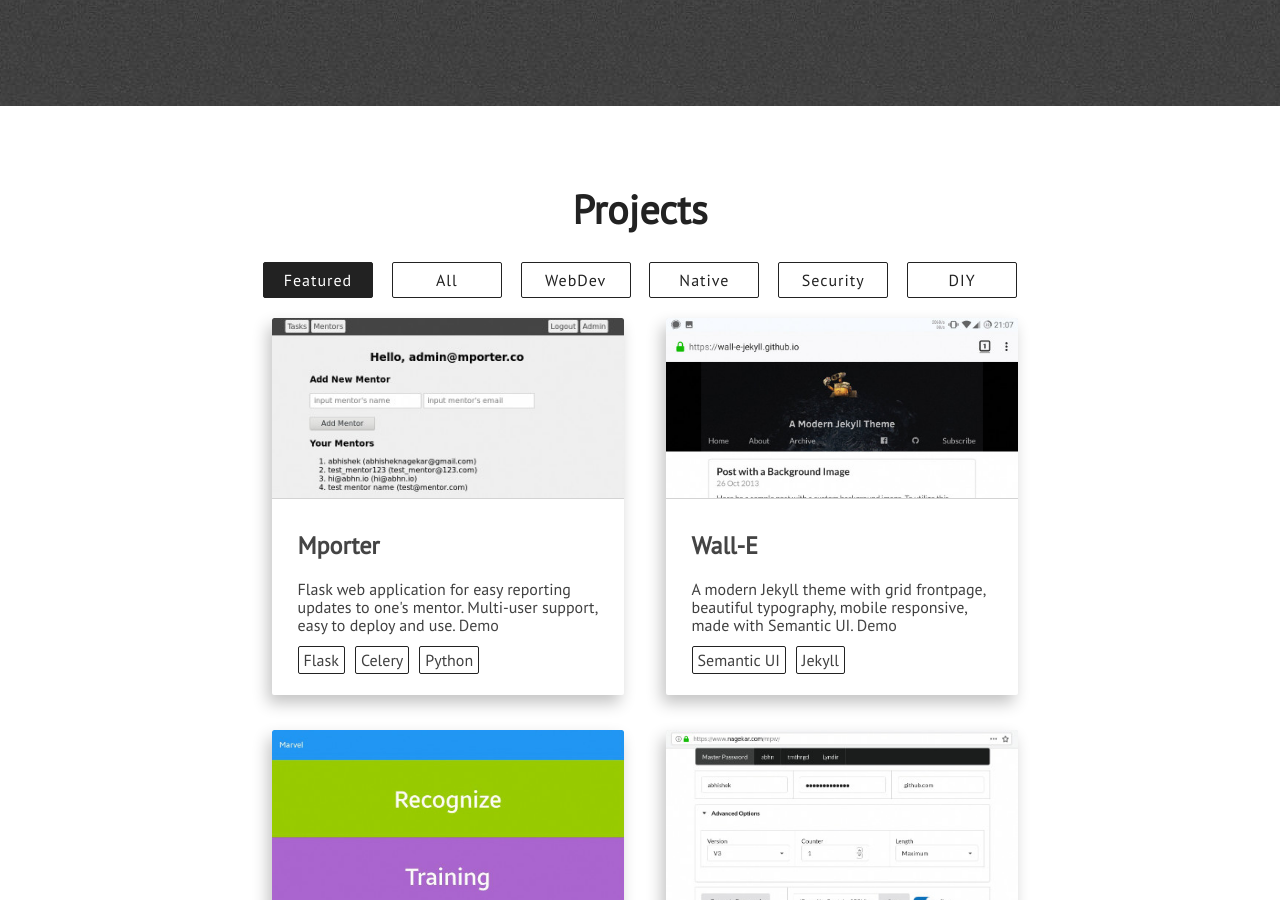
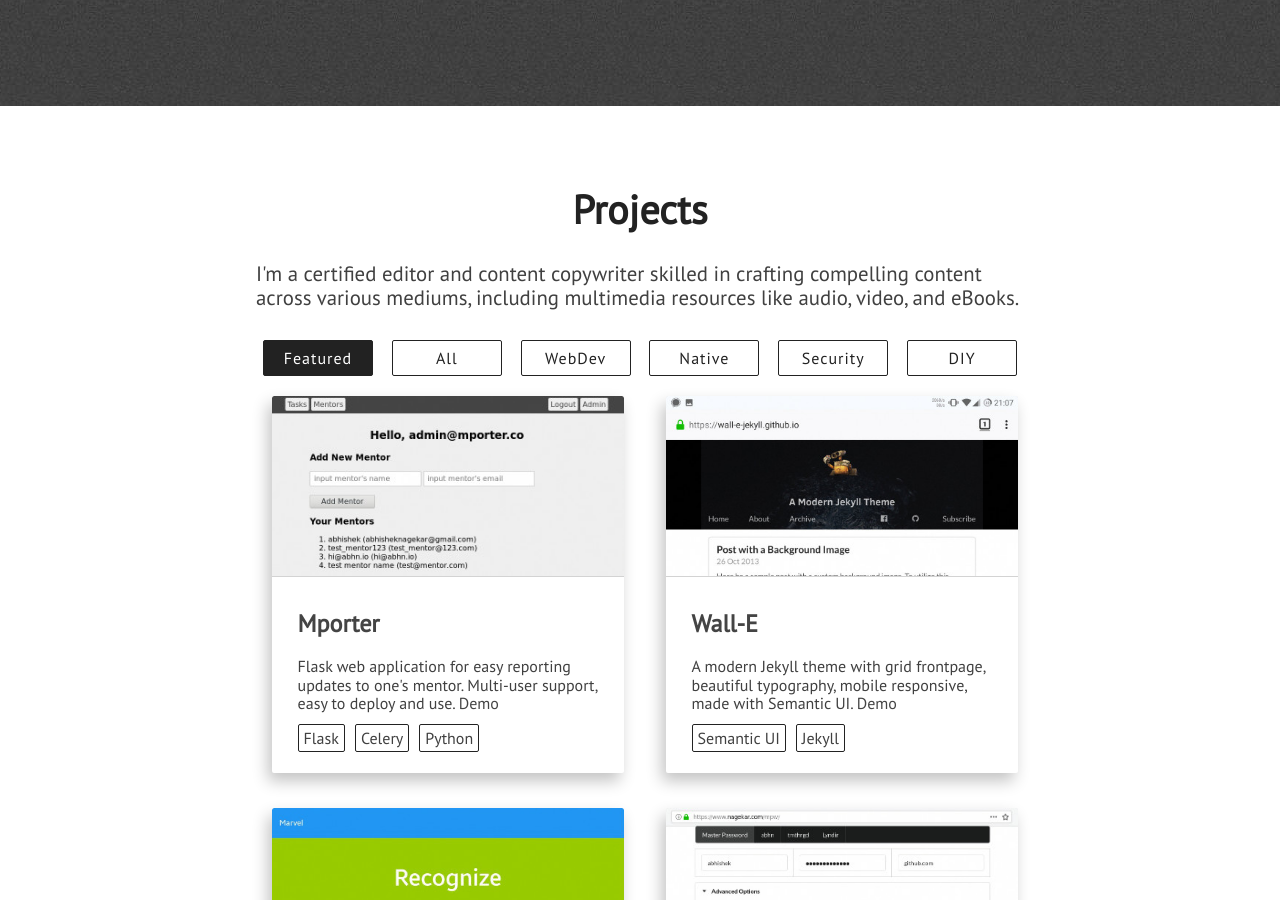
Before and after one commit to wascarleonel/portfolio, a Jekyll site: the page built from index.html, in a window 1280 px wide and 900 px high, scrolled down 2794 px. Built offline with Jekyll 4.4.1, drawn with Linux system fonts in a browser that asks for light colours; nearby versions of some CDN libraries.

Commit message:
Update projects.html

```diff
--- a/_includes/projects.html
+++ b/_includes/projects.html
@@ -2,7 +2,9 @@
     <section class="section projects" id="projects">
         <div class="full-width">
             <div class="section-heading" id="featured-projects-text">Projects</div>
-
+            <p class="paragraph-text justified-align">
+                        I'm a certified editor and content copywriter skilled in crafting compelling content across various mediums, including multimedia resources like audio, video, and eBooks.
+                    </p>
                 <div class="project-technologies">
 
                     <a id="featured" class="semi-transparent-button with-border white-button" onclick="selected('featured')">Featured</a>
```
